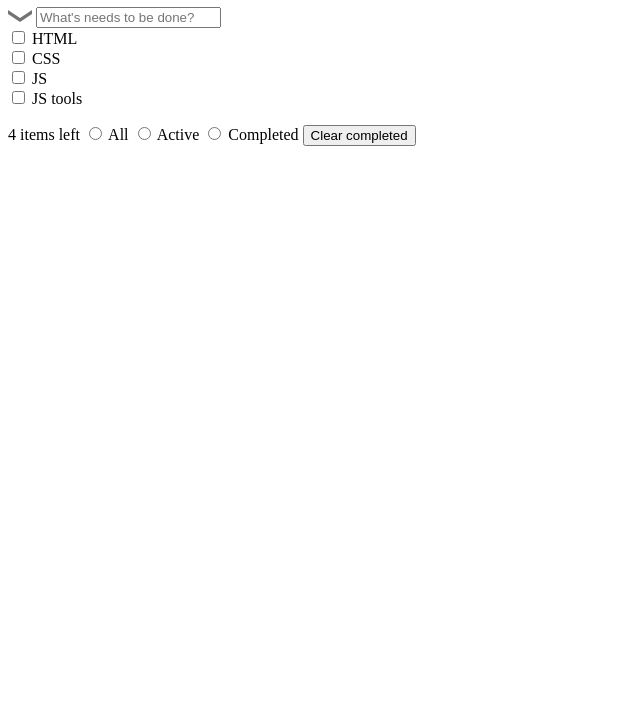
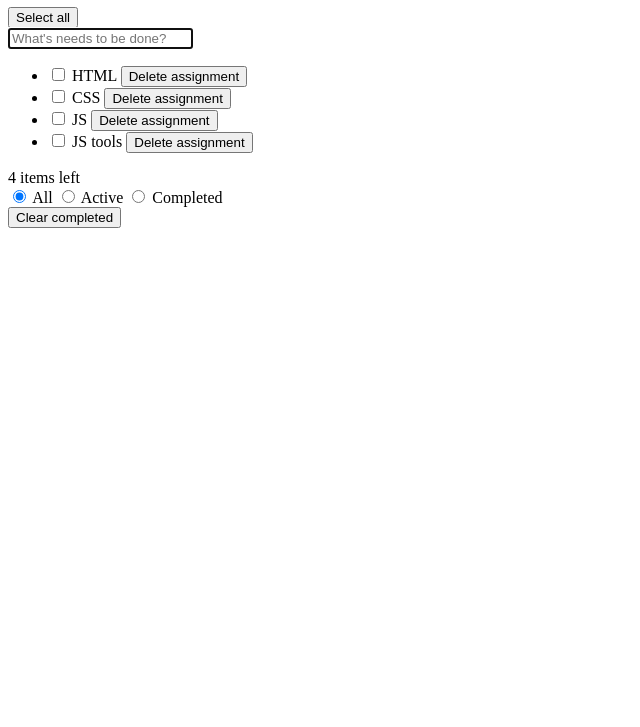
Before and after one commit to ok-technopolis-autumn-2019/Vladislav_Zybkin, a plain HTML site: page index.html in a window 1280 px wide. Shown: the part 73-800 px from the top of the page, without its empty margins (0-640 px from the left). Drawn offline with Linux system fonts and the light colour scheme.

Commit message:
Correct some mistakes and make the right structure of todo-list

```diff
--- a/index.html
+++ b/index.html
@@ -1,44 +1,126 @@
 <!DOCTYPE html>
 <html lang="en">
   <head>
-    <meta charset="UTF-8">
+    <meta charset="UTF-8" />
     <title>Todo list</title>
   </head>
   <body>
-    <header class="todos-header" role="banner">
-        <h1>todos</h1>
+    <div class="todo-app">
+      <header class="todo-app__header">
+        <h1 class="title">Todos</h1>
       </header>
-    <div class="todos-block">
-        <div class="todos-add-new-assignment" role="heading" aria-label="Header">
-            <img src="images/select-all.png">
-            <input type="text" placeholder="What's needs to be done?" role="textbox">
+      <main class="todo-app__frame">
+        <section class="todo-app__main-controls main-controls">
+          <div class="main-controls__select-all">
+            <button class="main-controls__select-all-button">Select all</button>
           </div>
-        <div class="todos-nowdays-list-assignments" role="list">
-            <input name="todos-task-element" type="checkbox" id="HTML" role="listitem">
-            <label for="HTML">HTML</label>
-            <br>
-            <input name="todos-task-element" type="checkbox" id="CSS" role="listitem">
-            <label for="CSS">CSS</label>
-            <br>
-            <input name="todos-task-element" type="checkbox" id="JS" role="listitem">
-            <label for="JS">JS</label>
-            <br>
-            <input name="todos-task-element" type="checkbox" id="JS_tools" role="listitem">
-            <label for="JS_tools">JS tools</label>
-            <br>
+          <div class="main-controls__create-new">
+            <input type="text" class="main-controls__create-new-assignment" placeholder="What's needs to be done?" aria-label="Add new assignment" autofocus="autofocus"/>
           </div>
-        <div class="todos-sorting-and-cleaning" role="menu">
-            <p>
-                <span id="todos-left-items">4 items left</span>
-                <input name="todos-selector" type="radio" id="all" role="radio">
-                <label for="all">All</label>
-                <input name="todos-selector" type="radio" id="active" role="radio">
-                <label for="active">Active</label>
-                <input name="todos-selector" type="radio" id="completed" role="radio">
-                <label for="completed">Completed</label>
-                <input name="todos-clear-button" type="button" value="Clear completed" role="button">
-            </p>
+        </section>
+        <section class="todo-app__assignments-list">
+          <ul class="todo-app__assignments assignments">
+            <li class="todo-app__assignment-item assignment-item">
+              <div class="assignment-item__current-view">
+                <input
+                  type="checkbox"
+                  class="assignment-item__status"
+                  aria-label="Completed assignment: HTML"
+                />
+                <span class="assignment-item__text" role="listitem">HTML</span>
+                <button class="assignment-item__delte-button">Delete assignment</button>
               </div>
+              <div class="assignment-item-edit" hidden="hidden">
+                <input
+                  type="text"
+                  class="assignment-item__input"
+                  value="HTML"
+                  aria-label="Edit assignment: HTML"
+                />
+              </div>
+            </li>
+            <li class="todo-app__assignment-item assignment-item">
+              <div class="assignment-item__current-view">
+                <input
+                  type="checkbox"
+                  class="assignment-item__status"
+                  aria-label="Completed assignment: CSS"
+                />
+                <span class="assignment-item__text" role="listitem">CSS</span>
+                <button class="assignment-item__delte-button">Delete assignment</button>
+              </div>
+              <div class="assignment-item-edit" hidden="hidden">
+                <input
+                  type="text"
+                  class="assignment-item__input"
+                  value="CSS"
+                  aria-label="Edit assignment: CSS"
+                />
+              </div>
+            </li>
+            <li class="todo-app__assignment-item assignment-item">
+              <div class="assignment-item__current-view">
+                <input
+                  type="checkbox"
+                  class="assignment-item__status"
+                  aria-label="Completed assignment: JS"
+                />
+                <span class="assignment-item__text" role="listitem">JS</span>
+                <button class="assignment-item__delte-button">Delete assignment</button>
+              </div>
+              <div class="assignment-item-edit" hidden="hidden">
+                <input
+                  type="text"
+                  class="assignment-item__input"
+                  value="JS"
+                  aria-label="Edit assignment: JS"
+                />
+              </div>
+            </li>
+            <li class="todo-app__assignment-item assignment-item">
+              <div class="assignment-item__current-view">
+                <input
+                  type="checkbox"
+                  class="assignment-item__status"
+                  aria-label="Completed assignment: JS tools"
+                />
+                <span class="assignment-item__text" role="listitem">JS tools</span>
+                <button class="assignment-item__delte-button">Delete assignment</button>
+              </div>
+              <div class="assignment-item-edit" hidden="hidden">
+                <input
+                  type="text"
+                  class="assignment-item__input"
+                  value="JS tools"
+                  aria-label="Edit assignment: JS tools"
+                />
+              </div>
+            </li>
+          </ul>
+        </section>
+        <section class="todo-app__actions-bar actions-bar" role="menubar">
+            <div class="actions-bar__item" role="menuitem">
+              <div class="assignments-counter">4 items left</div>
+            </div>
+            <div class="actions-bar__item" role="group" label="Filter assignments by status">
+              <label class="assignments-filter">
+                <input type="radio" class="assignment-filter__input" name="filter" checked="checked" value="All" role="radio" />
+                <span class="assignments-filter__text" aria-label="Select all assignments">All</span>
+              </label>
+              <label class="assignments-filter">
+                <input type="radio" class="assignment-filter__input" name="filter" value="Active" role="radio" />
+                <span class="assignments-filter__text" aria-label="Select active assignments">Active</span>
+              </label>
+              <label class="assignments-filter">
+                <input type="radio" class="assignment-filter__input" name="filter" value="Completed" role="radio" />
+                <span class="assignments-filter__text" aria-label="Select completer assignments">Completed</span>
+              </label>
+            </div>
+            <div class="actions-bar__item" role="menuitem">
+              <button class="assignments-clear-completed-button">Clear completed</button>
+            </div>
+        </section>
+      </main>
     </div>
   </body>
 </html>
```
Lines whose indentation alone changed are shown as unchanged.
